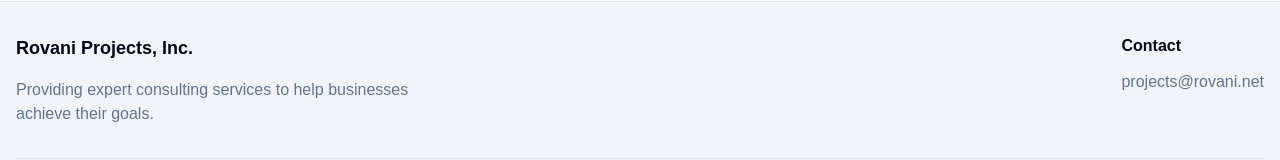
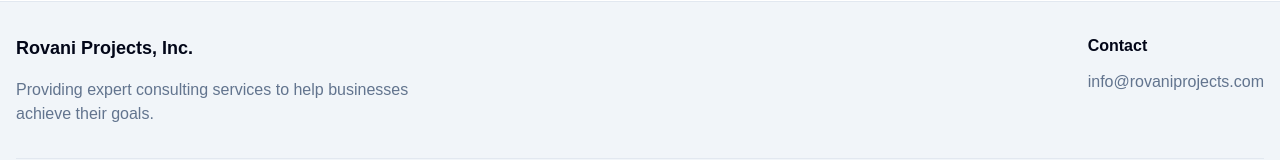
Before and after one commit to rovani-projects/website-nextjs, a Next.js app: page / in a window 1280 px wide. Shown: the part 3182-3342 px from the top of the page. Built offline with nearby package versions, Linux system fonts and the light colour scheme.

Commit message:
Change the site to rovaniprojects.com

```diff
--- a/next-sitemap.config.js
+++ b/next-sitemap.config.js
@@ -1,6 +1,6 @@
 /** @type {import('next-sitemap').IConfig} */
 module.exports = {
-  siteUrl: 'https://rovaniprojects.net',
+  siteUrl: 'https://rovaniprojects.com',
   generateRobotsTxt: true,
   sitemapSize: 7000,
 };
--- a/src/components/layout/Footer.tsx
+++ b/src/components/layout/Footer.tsx
@@ -15,7 +15,7 @@
                     </div>
                     <div className="mt-6 md:mt-0">
                         <h4 className="font-semibold mb-3">Contact</h4>
-                        <p className="text-muted-foreground">projects@rovani.net</p>
+                        <p className="text-muted-foreground">info@rovaniprojects.com</p>
                     </div>
                 </div>
                 <div className="border-t border-border mt-8 pt-6 flex flex-col sm:flex-row justify-between items-center gap-4">
--- a/src/pages/contact.tsx
+++ b/src/pages/contact.tsx
@@ -71,7 +71,7 @@
                     <div className="grid md:grid-cols-3 gap-8">
                         <div className="text-center">
                             <h3 className="text-lg font-semibold mb-2">Email</h3>
-                            <p className="text-gray-600">info@rovaniprojects.net</p>
+                            <p className="text-gray-600">info@rovaniprojects.com</p>
                         </div>
                         <div className="text-center">
                             <h3 className="text-lg font-semibold mb-2">Phone</h3>
```
Also changed, not shown: 1 other file (tests, documents, lock files or other folders).
